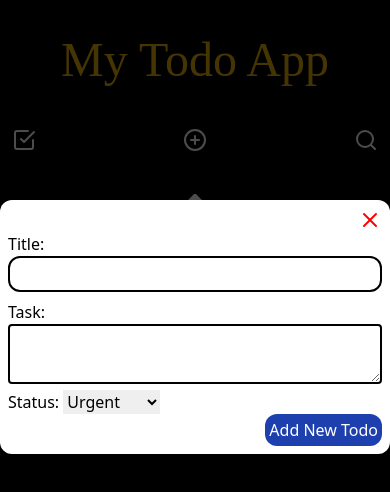
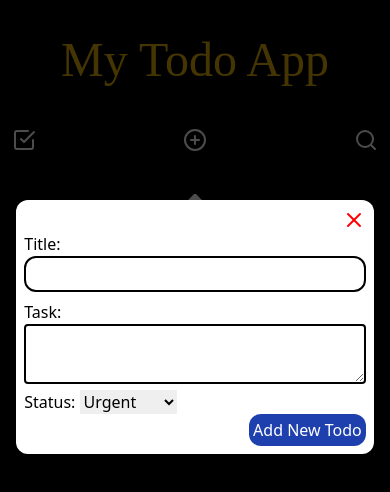
Before and after one commit to mateusceci-coder/my-todo-list, a React (Vite) app: page / in a window 390 px wide. Both pictures are taken after a click on the icon 195 px from the left and 140 px from the top of the page. Shown: the top 492 px of the page. Built offline with nearby package versions, Linux system fonts and the light colour scheme; a web font is replaced by a local one.

Commit message:
fix: responsivity bug

```diff
--- a/src/components/TodoForm.tsx
+++ b/src/components/TodoForm.tsx
@@ -23,7 +23,7 @@ export default function TodoForm() {
 
 
     return (
-        <div className="flex justify-center p-2 flex-col bg-white text-main rounded-xl my-2 mx-auto max-w-lg">
+        <div className="flex justify-center p-2 flex-col bg-white text-main rounded-xl my-2 mx-auto w-11/12 max-w-lg">
             <div className='flex justify-end'>
                 <X color='red'onClick={handleCloseForm} className='cursor-pointer'/>
             </div>
```
Also changed, not shown: src/layout/Formbar.tsx (indentation only).
